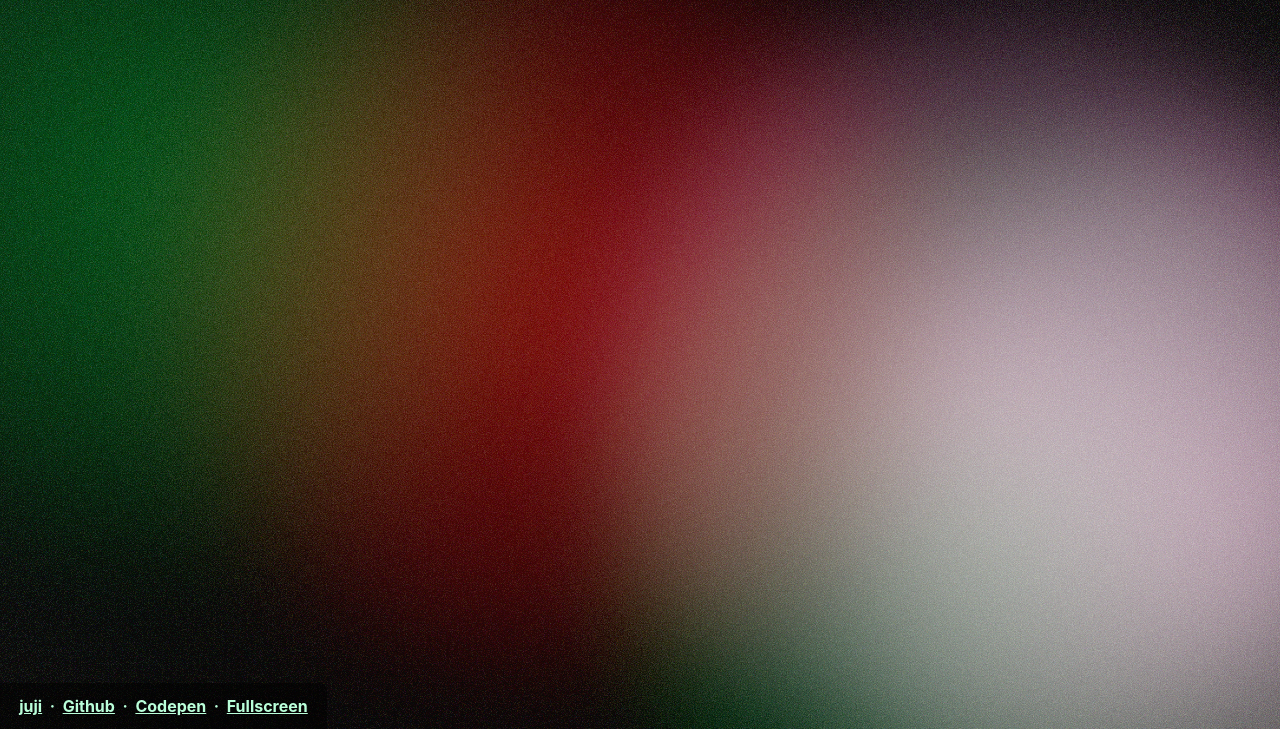
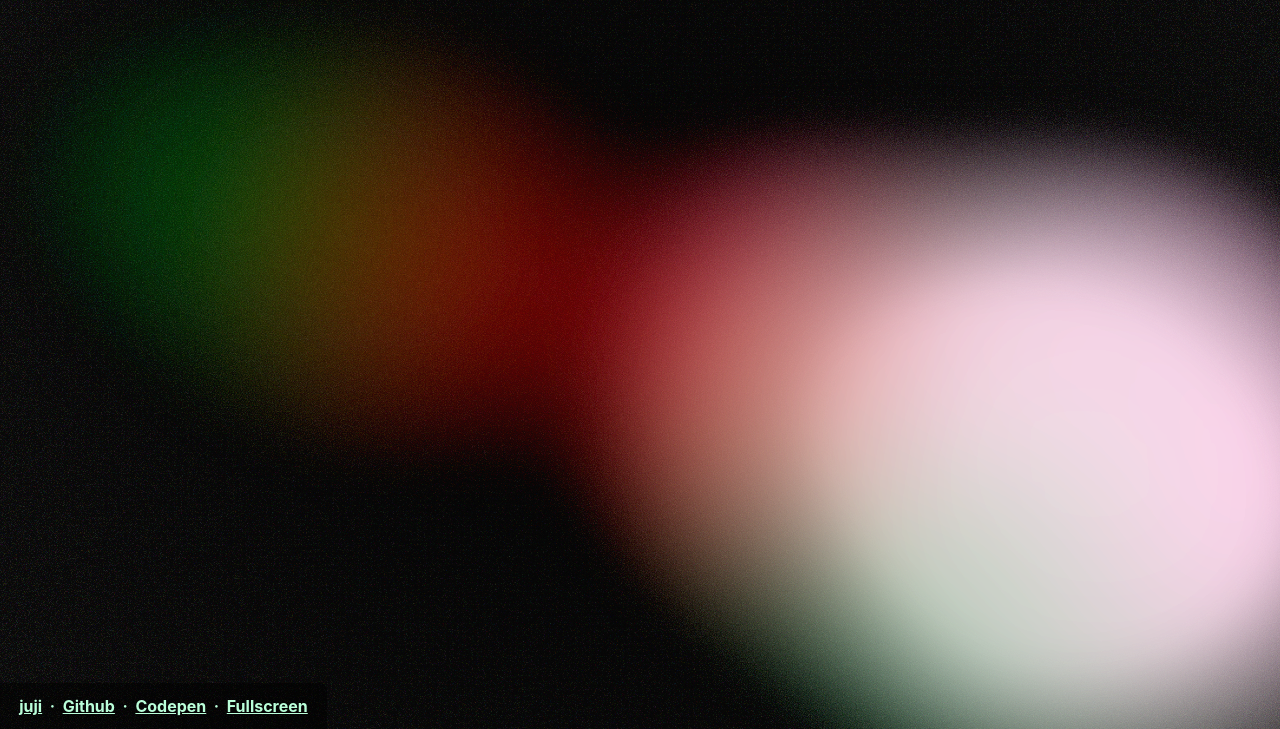
Before and after one commit to juji/grainy-bokeh, a website built with Vite: page index.html in a window 1280 px wide. Shown: the part 71-800 px from the top of the page. Built offline with nearby package versions, Linux system fonts and the light colour scheme.

Commit message:
lava lamp

```diff
--- a/index.html
+++ b/index.html
@@ -21,15 +21,15 @@
       </a>
     </header>
     <!-- https://github.com/baunov/gradients-bg -->
-    <!-- <svg xmlns="http://www.w3.org/2000/svg" class="hidden">
+    <svg xmlns="http://www.w3.org/2000/svg" class="hidden">
       <filter id="goo">
-        <feGaussianBlur in="SourceGraphic" stdDeviation="10" />
+        <feGaussianBlur in="SourceGraphic" stdDeviation="9" />
         <feColorMatrix in="blur" mode="matrix" values="1 0 0 0 0
                                                       0 1 0 0 0
                                                       0 0 1 0 0
                                                       0 0 0 3 -1" />
       </filter>
-    </svg> -->
+    </svg>
     <div id="app">
       <div id="grain">
         <div id="balls">
--- a/src/ball.ts
+++ b/src/ball.ts
@@ -51,7 +51,7 @@ export class Ball {
 
     const smaller = Math.min(window.innerHeight, window.innerWidth)
     this.radius = Math.round((smaller * 0.5) + (-25 + (Math.random() * 50)))
-    this.blur = 45 + Math.round(Math.random() * 40)
+    this.blur = 45 + Math.round(Math.random() * 50)
 
     this.x = Math.random() * window.innerWidth // / 2
     this.y = Math.random() * window.innerHeight // / 2
--- a/src/style.css
+++ b/src/style.css
@@ -95,10 +95,9 @@ a.fullscreen{
   /* Tuning this on will add shadow to the frame */
   /* overflow: hidden; */
 
-  /* Turning this off */
-  /* since experience across browser are different */
+  /* safari doesn't work */
   /* https://github.com/baunov/gradients-bg */
-  /* filter: url(#goo) blur(20px); */
+  filter: url(#goo) blur(20px);
 }
 
 .ball{
```
Also changed, not shown: README.md.
